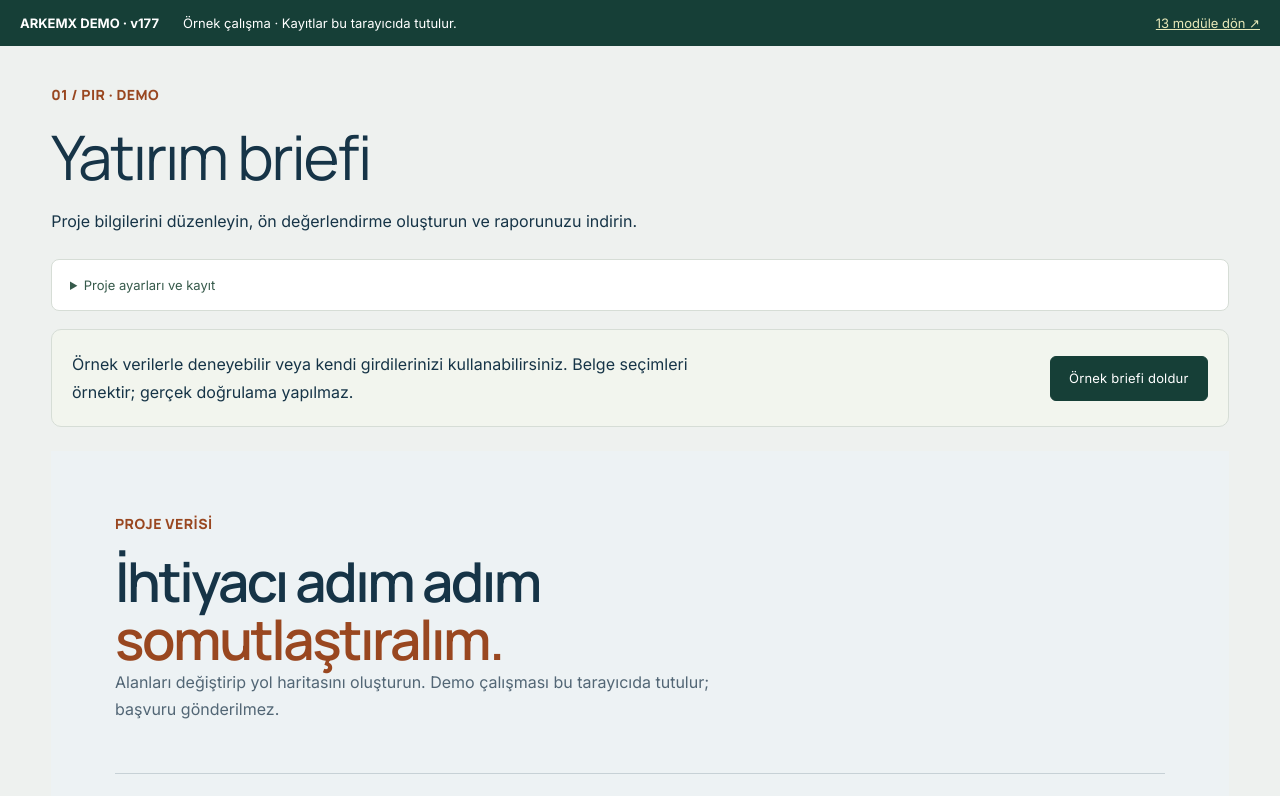
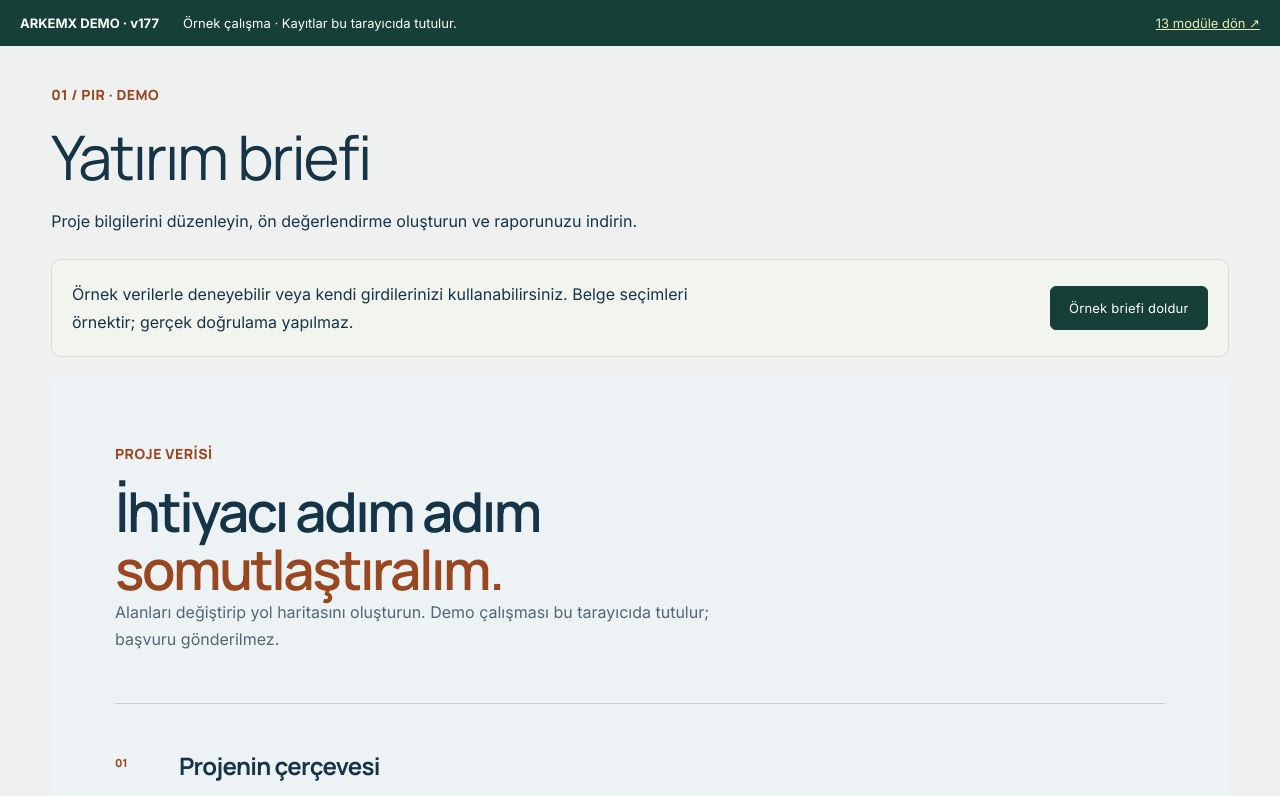
Before and after one commit to BuseIbsiroglu0637/arkemx-core-v1, a Next.js app: page /proje-karar-asistani in a window 1280 px wide. Shown: the top 796 px of the page. Built offline with nearby package versions, Linux system fonts and the light colour scheme.

Commit message:
Remove project settings section from demo investment brief

```diff
--- a/app/components/ProjectDecisionAssistant.tsx
+++ b/app/components/ProjectDecisionAssistant.tsx
@@ -181,7 +181,7 @@ export function ProjectDecisionAssistant() {
   const downloadReport = () => downloadTextFile("arkem-proje-on-hazirlik.json", JSON.stringify({ schema: "ARKEM-BRIEF/1.0", demo: DEMO_ENABLED, method: "rule-based", methodVersion: "readiness-1.1", documentVerification: "user-declared-not-reviewed", input: { goal, stage, system, location, area, documents, priorities }, result, generatedAt }, null, 2), "application/json");
 
   return <div className="decision-assistant">
-    {DEMO_ENABLED ? <details className="demo-brief-settings"><summary>Proje ayarları ve kayıt</summary><ProjectKernelBar module="PROJECT DEFINITION & READINESS" confidence="Demo · ön değerlendirme" /></details> : <ProjectKernelBar module="PROJECT DEFINITION & READINESS" confidence="Müşteri beyanı · inceleme bekliyor" />}
+    {!DEMO_ENABLED && <ProjectKernelBar module="PROJECT DEFINITION & READINESS" confidence="Müşteri beyanı · inceleme bekliyor" />}
     {DEMO_ENABLED && <div className="demo-brief-toolbar"><p>Örnek verilerle deneyebilir veya kendi girdilerinizi kullanabilirsiniz. Belge seçimleri örnektir; gerçek doğrulama yapılmaz.</p><button type="button" onClick={fillDemo}>Örnek briefi doldur</button></div>}
     <form className="decision-form" onSubmit={submit} onChange={() => { setResultVisible(false); setCopied(false); }}>
       <div className="decision-form-heading"><p className="eyebrow">Proje Verisi</p><h2>İhtiyacı adım adım<br/><em>somutlaştıralım.</em></h2><p>{DEMO_ENABLED ? "Alanları değiştirip yol haritasını oluşturun. Demo çalışması bu tarayıcıda tutulur; başvuru gönderilmez." : "Bu ekranda ön çalışma hazırlanır. Hesaba kaydetme ve ARKEM’e gönderme ayrı işlemlerdir."}</p></div>
--- a/app/demo.css
+++ b/app/demo.css
@@ -30,11 +30,9 @@
 .demo-brief-heading h1{font-size:clamp(30px,5vw,46px);line-height:1.15;margin:12px 0 16px}
 .demo-brief-heading>p:last-child{max-width:680px;line-height:1.7}
 .demo-brief-page #karar-motoru{padding-top:24px}
-.demo-brief-settings{border:1px solid #d6ddd6;border-radius:8px;margin-bottom:18px;background:#fff}
-.demo-brief-settings>summary{padding:14px 18px;cursor:pointer;font-size:13px;color:#365a4b}
 .demo-brief-toolbar{display:flex;align-items:center;gap:20px;justify-content:space-between;padding:20px;margin-bottom:24px;border:1px solid #d6ddd6;border-radius:10px;background:#f2f5ee}
 .demo-brief-toolbar p{font-size:13px;line-height:1.7;max-width:650px;margin:0}
 .demo-brief-toolbar button{flex-shrink:0;cursor:pointer;padding:12px 18px;border:1px solid #163f37;border-radius:6px;background:#163f37;color:white;font:inherit;font-size:13px}
-.demo-brief-toolbar button:focus-visible,.demo-brief-settings>summary:focus-visible{outline:3px solid #b86a3f;outline-offset:3px}
+.demo-brief-toolbar button:focus-visible{outline:3px solid #b86a3f;outline-offset:3px}
 @media(max-width:650px){.demo-brief-heading{padding-top:24px}.demo-brief-toolbar{align-items:stretch;flex-direction:column;gap:14px}.demo-brief-toolbar button{width:100%}}
-@media print{.demo-brief-heading,.demo-brief-toolbar,.demo-brief-settings,.demo-banner{display:none!important}}
+@media print{.demo-brief-heading,.demo-brief-toolbar,.demo-banner{display:none!important}}
```
Also changed, not shown: 1 other file (tests, documents, lock files or other folders).
